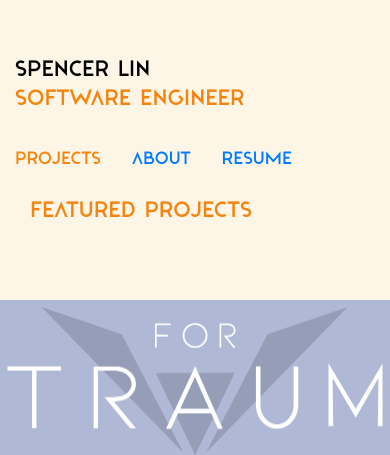
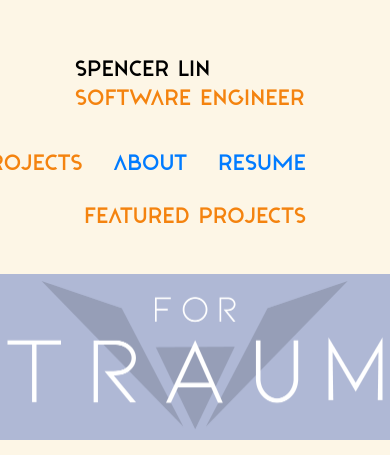
Before and after one commit to Spencer-L/Spencer-L.github.io, a Jekyll site: the page built from index.html, in a window 390 px wide. Shown: the top 455 px of the page. Built offline with Jekyll 4.4.1, drawn with Linux system fonts in a browser that asks for light colours; nearby versions of some CDN libraries.

Commit message:
home center alignment fix

```diff
--- a/_layouts/home.html
+++ b/_layouts/home.html
@@ -11,18 +11,17 @@
 <div class="container-fluid">
     <div class="row" style="margin-top: 50px;">
         <div class="col-sm">
-            <div class="mx-auto" style="width: 400px">
+            <div class="float-left" style="width: 400px">
                 <h1>
                     <a href="/" class="header-name">
                         Spencer Lin
                     </a><br>
-                    Software Engineer
+                    <div class="job-title"> Software Engineer </div>
                 </h1>
             </div>
         </div>
-        <div class="col-sm"></div>
         <div class="col-sm">
-            <div class="mx-auto" style="width: 400px">
+            <div class="float-right" style="width: 400px">
                 {% include navigation.liquid %}
             </div>
         </div>
--- a/_sass/main.scss
+++ b/_sass/main.scss
@@ -21,13 +21,12 @@
 
 
 .current {
-  font-size: larger;
+  font-size: x-large;
   color: #F4830F;
-  margin-right: 25px;
 }
 
-.current:last-child {
-  margin-right: 0px;
+.current:not(:last-child) {
+  margin-right: 25px;
 }
 
 .current:hover {
--- a/assets/css/styles.scss
+++ b/assets/css/styles.scss
@@ -48,16 +48,15 @@ ul {
 }
 
 .main__title {
-    margin-bottom: 2em;
+    margin-bottom: 1em;
 }
 
 .nav-item {
-  font-size: larger;
-  margin-right: 25px;
+  font-size: x-large;
 }
 
-.nav-item:last-child {
-  margin-right: 0;
+.nav-item:not(:last-child) {
+  margin-right: 25px;
 }
 
 .nav-item:hover {
@@ -71,6 +70,11 @@ ul {
 
 .header-name {
   color: black;
+  margin-left: 60px;
+}
+
+.job-title{
+  margin-left: 60px;
 }
 
 .header-name:hover {
--- a/index.html
+++ b/index.html
@@ -3,36 +3,44 @@ layout: home
 title: Home
 ---
     <div class="main">
-        <div class="col-sm"  style="margin-top: 20px;">
-            <div class="mx-auto" style="width: 400px">
+        <div class="d-flex justify-content-center">
             <h1 class="main__title">Featured Projects</h1>
-                <br>
-            </div>
         </div>
 
-        <div class="container">
-            <div class="row justify-content-center no-gutters mx-auto">
+        <div class="d-flex justify-content-center">
+            <div class="row">
                 <div class="col-auto flex-shrink-1 p-2">
-                    <div class="hover10" style="width: 500px;">
-                        <div class="overlay-container">
+                    <div class="overlay-container" style="width: 500px; margin-bottom: 1em; margin-top: 1em;">
                         <a href="traum">
                             <figure>
                                 <img src="assets/images/Traum-Logo.png" width="500" height="166.5">
-                                    <div class="overlay">
-                                        <div class="overlay-text">
-                                            For Traum-
-                                            <br>
-                                            2.5D Platformer
+<!--                                <div class="overlay">-->
+<!--                                    <div class="overlay-text">-->
+<!--                                        For Traum- -->
+<!--                                        <br>-->
+<!--                                        2.5D Platformer-->
+<!--                                    </div>-->
+<!--                                </div>-->
+                            </figure>
+                        </a>
                     </div>
-                                    </div>
+                    <div class="overlay-container" style="width: 500px;">
+                        <a href="traum">
+                            <figure>
+                                <img src="assets/images/SENVA-Logo.jpg" width="500" height="281.25">
+<!--                                <div class="overlay">-->
+<!--                                    <div class="overlay-text">-->
+<!--                                        For Traum- -->
+<!--                                        <br>-->
+<!--                                        2.5D Platformer-->
+<!--                                    </div>-->
+<!--                                </div>-->
                             </figure>
                         </a>
                     </div>
                 </div>
-                </div>
                 <div class="col p-2">
-                    <div class="hover10" style="width: 250px;">
-                        <div class="overlay-container">
+                    <div class="overlay-container" style="width: 250px;">
                         <a href="cassia">
                             <figure>
                                 <img src="assets/images/Cassia-Final.jpg" width="250" height="500">
@@ -50,4 +58,3 @@ title: Home
             </div>
         </div>
     </div>
-    </div>
```
Also changed, not shown: assets/images/SENVA-Logo.jpg (added). Lines whose indentation alone changed are shown as unchanged.
